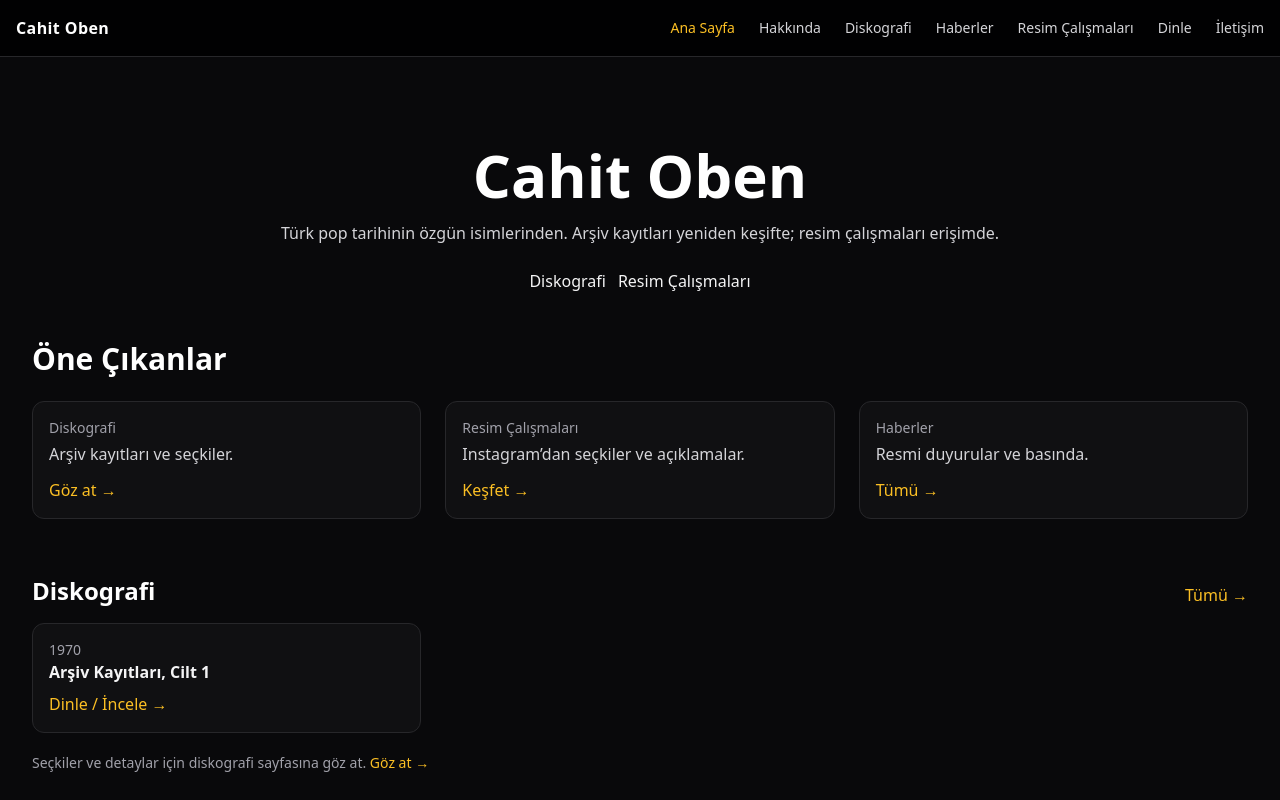
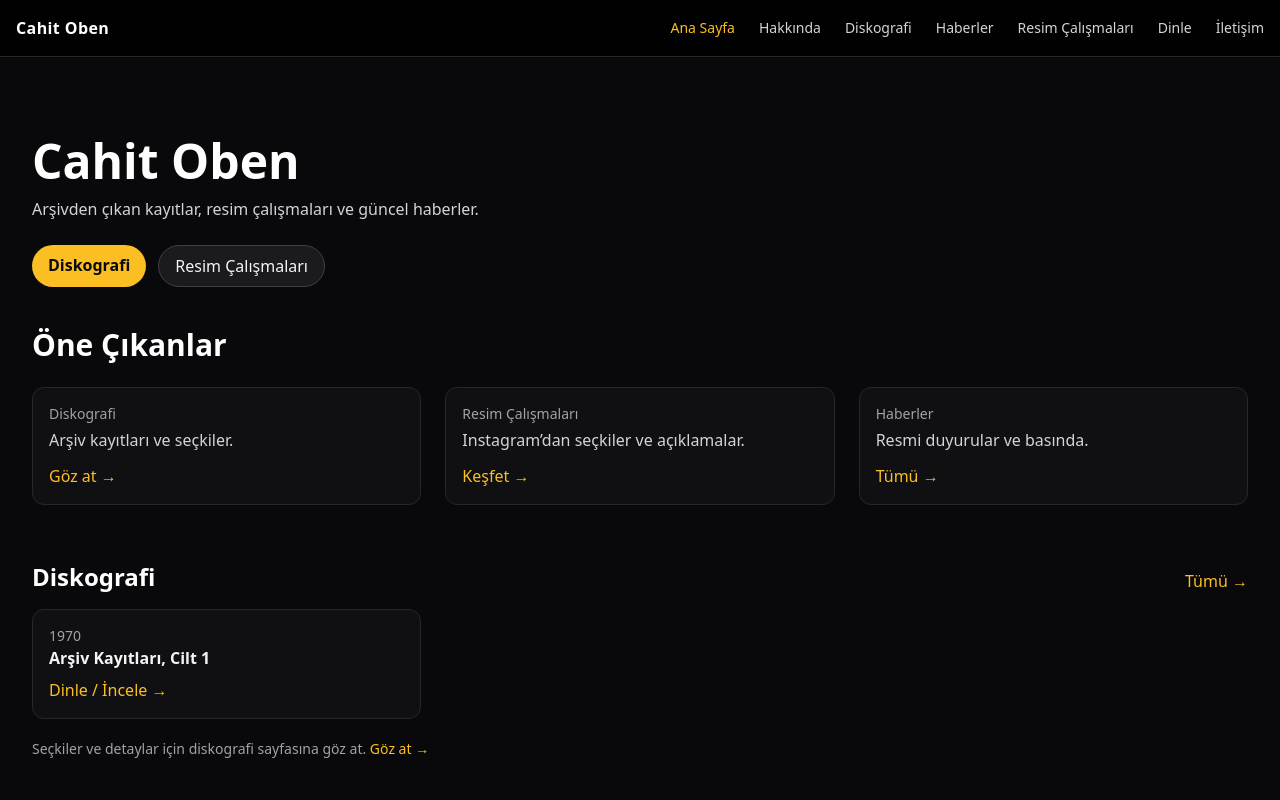
Before and after one commit to mertoben/cahitoben, a Next.js app: page / in a window 1280 px wide. Shown: the top 800 px of the page. Built offline with nearby package versions, Linux system fonts and the light colour scheme; no server answers.

Commit message:
Update page.tsx

```diff
--- a/app/page.tsx
+++ b/app/page.tsx
@@ -7,23 +7,25 @@ export const metadata = {
   title: "Cahit Oben — Resmi Site",
   description: "Diskografi, haberler ve resim çalışmaları.",
 }
-
 export default function HomePage() {
   const featuredAlbums = ALBUMS.slice(0, 3)
   const featuredNews = NEWS.slice(0, 3)
 
   return (
-    <main className="container mx-auto px-4 py-12">
-      {/* HERO */}
-      <section className="mb-12 text-center">
-        <h1 className="text-4xl md:text-6xl font-semibold text-white">Cahit Oben</h1>
-        <p className="text-zinc-300 mt-4 max-w-3xl mx-auto">
-          Türk pop tarihinin özgün isimlerinden. Arşiv kayıtları yeniden keşifte; resim çalışmaları erişimde.
+    <main className="container mx-auto px-4 py-10">
+      {/* Hero */}
+      <section className="mb-10">
+        <h1 className="text-3xl md:text-5xl font-semibold text-white">Cahit Oben</h1>
+        <p className="text-zinc-300 mt-3 max-w-2xl">
+          Arşivden çıkan kayıtlar, resim çalışmaları ve güncel haberler.
         </p>
 
-        <div className="mt-6 flex items-center justify-center gap-3">
-          <Link href="/discography" className="btn-gold">Diskografi</Link>
-          <Link href="/art" className="btn-outline">{/* btn-outline globals.css'te var */}
+        {/* CTA butonları */}
+        <div className="mt-6 flex flex-wrap gap-3">
+          <Link href="/discography" className="btn-accent">
+            Diskografi
+          </Link>
+          <Link href="/art" className="btn-ghost">
             Resim Çalışmaları
           </Link>
         </div>
```
